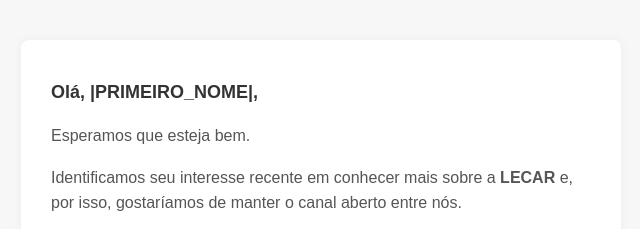
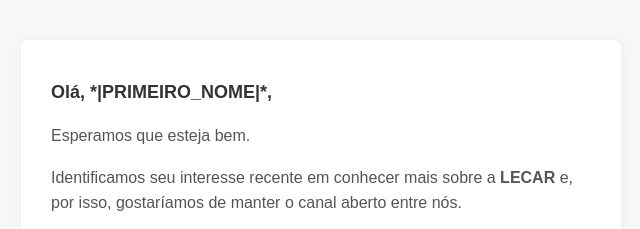
Before and after one commit to Sixz1n/lecar-email, a plain HTML site: page index.html in a window 1280 px wide. Shown: the top 229 px of the page, 319-959 px from the left. Drawn offline with Linux system fonts and the light colour scheme.

Commit message:
Update index.html

```diff
--- a/index.html
+++ b/index.html
@@ -109,7 +109,7 @@
         <table border="0" cellpadding="0" cellspacing="0" class="container">
           <tr>
             <td align="left">
-              <h1>Olá, |PRIMEIRO_NOME|,</h1>
+              <h1>Olá, *|PRIMEIRO_NOME|*,</h1>
               <p>Esperamos que esteja bem.</p>
               <p>Identificamos seu interesse recente em conhecer mais sobre a <strong>LECAR</strong> e, por isso, gostaríamos de manter o canal aberto entre nós.</p>
               <p>Estamos à disposição para esclarecer qualquer dúvida que tenha ficado sobre nosso modelo híbrido inteligente, o <strong>LECAR 459</strong> — um veículo que simboliza inovação, autonomia e uma nova proposta de mobilidade no Brasil.</p>
```
